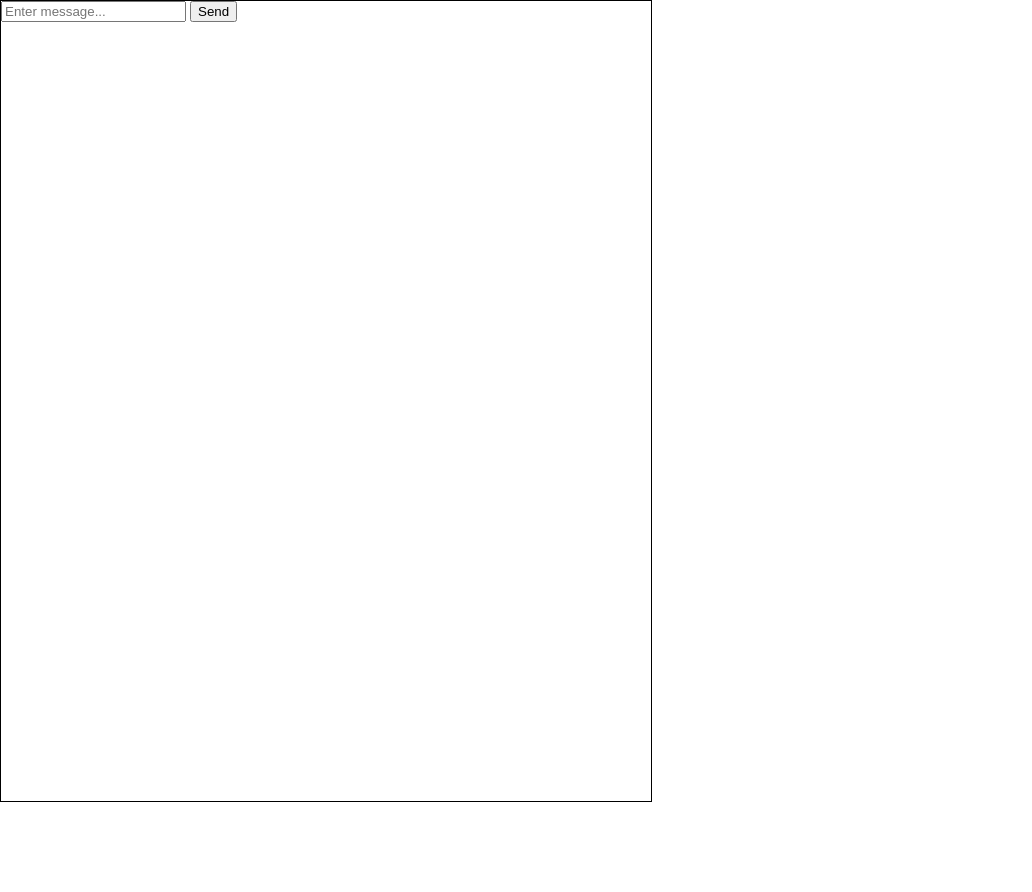
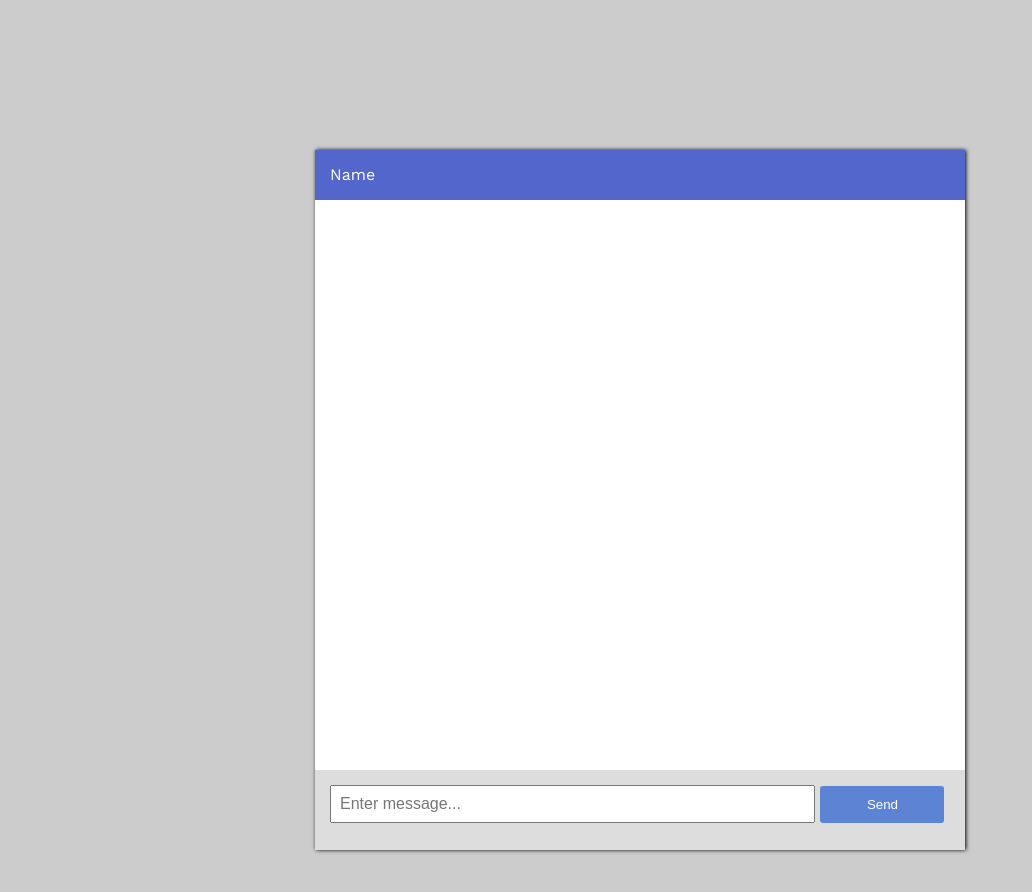
Before and after one commit to piotrfijol/websocket-chat-application, a website built with webpack: page Client/public/index.html in a window 1280 px wide. Shown: the whole page, without its empty margins (0-1032 px from the left). Before the commit the page ends 802 px from the top, so only its background shows below. Built offline with nearby package versions, Linux system fonts and the light colour scheme; files whose address does not match are found by name.

Commit message:
Styling the chat with sass

```diff
--- a/Client/public/index.html
+++ b/Client/public/index.html
@@ -10,7 +10,9 @@
 <body>
     <div class="wrapper">
         <div class="chat">
-            <div class="chat__room-name"></div>
+            <div class="chat__room-name">
+                <p>Name</p>
+            </div>
             <div class="chat__message-box"></div>
             <div class="chat__inputs">
                 <input type="text" placeholder="Enter message..." name="" id="">
--- a/Client/sass/style.scss
+++ b/Client/sass/style.scss
@@ -1,10 +1,64 @@
-body {
+@import url('https://fonts.googleapis.com/css2?family=Work+Sans:wght@100;200;300;400;700&display=swap');
+
+body, p {
     margin: 0;
     padding: 0;
+    background-color: #CCC;
+}
+
+.wrapper {
+    padding: 150px;
 }
 
 .chat {
     width: 650px;
-    height: 800px;
-    border: 1px solid #000;
+    height: 700px;
+    box-shadow: 1px 0 4px 0 #000;
+    margin: auto;
+    font-family: 'Work Sans';
+
+    &__room-name {
+        width: 100%;
+        height: 50px;
+        padding: 15px;
+        background-color: rgb(82, 102, 204);
+        color: #FFF;
+        box-sizing: border-box;
+
+        p {
+            background-color: inherit;
+        }
+    }
+
+    &__message-box {
+        width: 100%;
+        overflow-y: scroll;
+        height: 570px;
+        background-color: #FFF;
+    }
+
+    &__inputs {
+        height: 80px;
+        width: 100%;
+        background-color: #DDD;
+        padding: 15px;
+        box-sizing: border-box;
+
+        input {
+            width: 75%;
+            font-size: 16px;
+            padding: 8px;
+        }
+
+        button {
+            display: inline-block;
+            width: 20%;
+            padding: 11px 0;
+            background-color:rgb(93, 131, 213);
+            color: #FFF;
+            border: none;
+            border-radius: 3px;
+            font-weight: 500;
+        }
+    }
 }
```
Also changed, not shown: Client/public/css/style.css, 1 other file.
